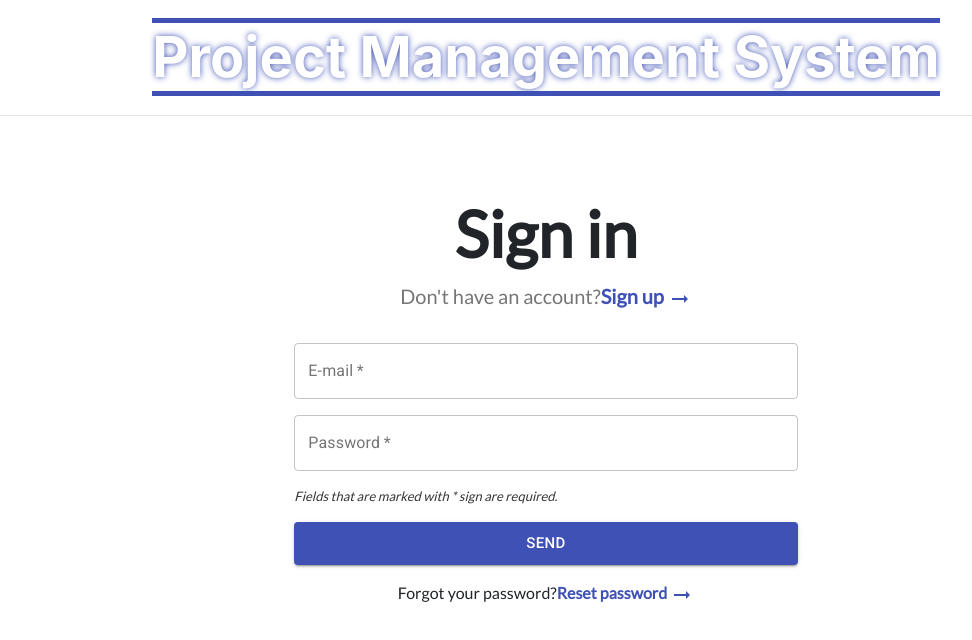
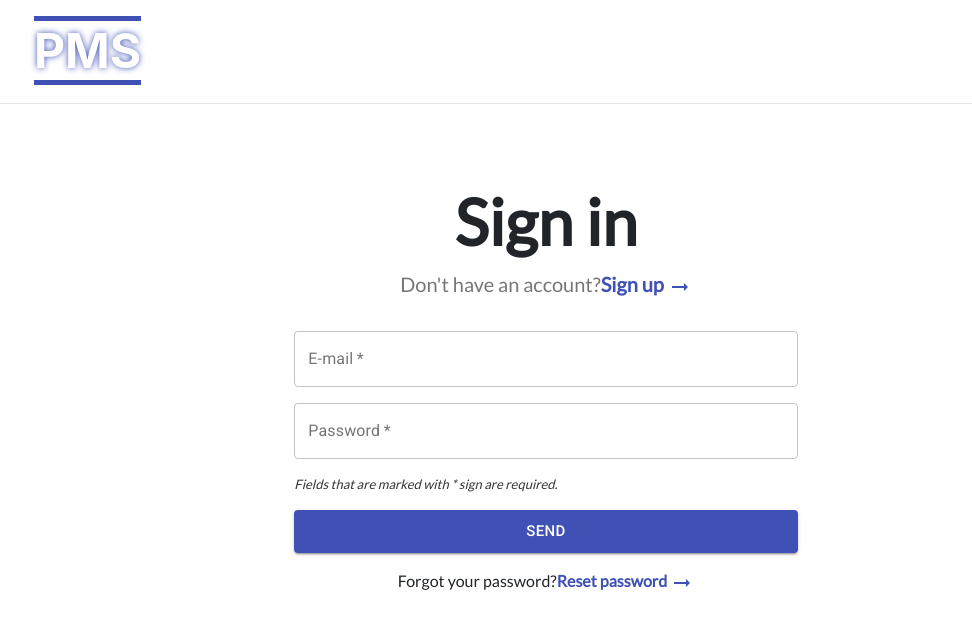
Before and after one commit to xamimran/Project-Management-System-Frontend-, a React (Create React App) app: page / in a window 1280 px wide. Shown: the top 640 px of the page, without its empty margins (94-1066 px from the left). Built offline with nearby package versions, Linux system fonts and the light colour scheme.

Commit message:
Updated Header Logo

```diff
--- a/src/App.css
+++ b/src/App.css
@@ -1,5 +1,5 @@
 :root {
     --default-color: #3f51b5;
     --grey-color: rgba(0, 0, 0, 0.54);
-    --max-size: 7vmin;
+    --max-size: 6vmin;
 }
--- a/src/components/Header/Header.jsx
+++ b/src/components/Header/Header.jsx
@@ -1,15 +1,20 @@
 import React from "react";
-import { Link } from 'react-router-dom';
+import { Link } from "react-router-dom";
 // Importing CSS
 import styles from "./Header.module.css";
 
 export const Header = () => {
   return (
     <div className={styles.root}>
-      <Link to="/home" className={styles.a}>
-        <span className={styles.span}>Project Management System</span>
-      </Link>
-      <hr />
+      <div>
+        {" "}
+        <Link to="/home" className={styles.a}>
+          <span className={styles.span}>PMS</span>
+        </Link>
+      </div>
+      <div>
+        <hr />
+      </div>
     </div>
   );
 };
--- a/src/components/Header/Header.module.css
+++ b/src/components/Header/Header.module.css
@@ -1,12 +1,11 @@
 /* Root CSS */
 .root {
     margin-top: 15px;
-    text-align: center;
 }
 
 /* Project Management System */
 .span {
-    /* margin-left: 10vw; */
+    margin-left: 10vw;
     font-size: var(--max-size);
     font-weight: bolder;
     color: #ffffff;
```
Also changed, not shown: 1 other file (tests, documents, lock files or other folders).
